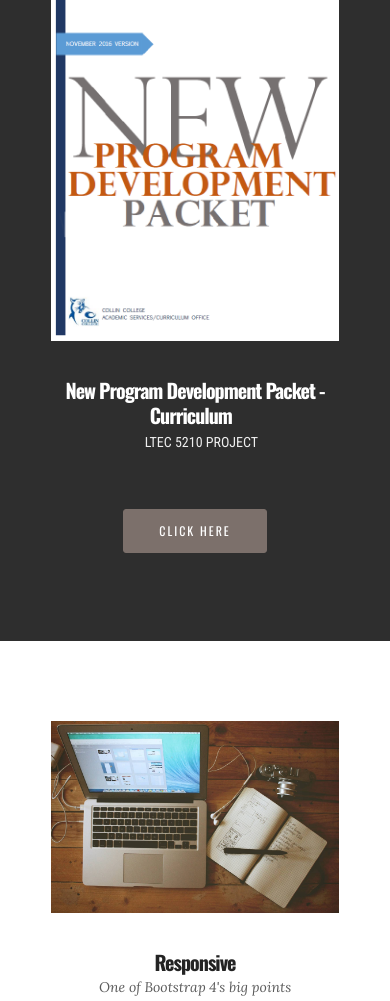
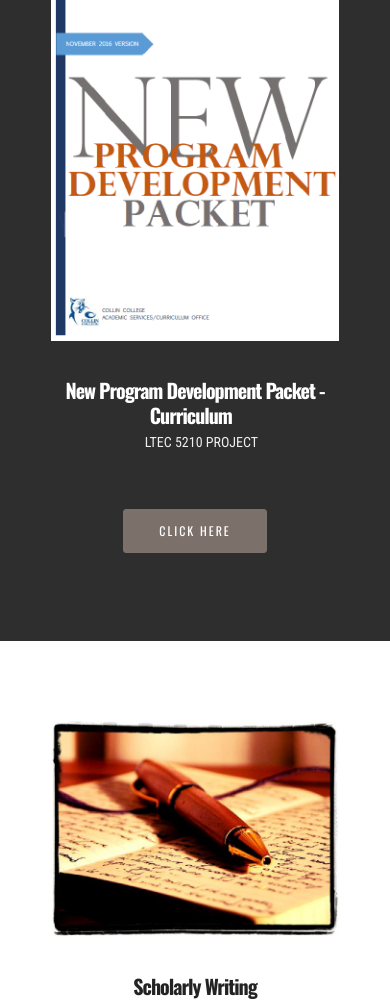
Before and after one commit to villavance/villavance.github.io, a plain HTML site: page portfolio.html in a window 390 px wide. Shown: the part 111-1112 px from the top of the page. Drawn offline with nearby package versions, Linux system fonts and the light colour scheme.

Commit message:
create github pages

```diff
--- a/assets/images/hashes.json
+++ b/assets/images/hashes.json
@@ -1 +1 @@
-{"cFBL9Ax28FK4y0MHJjP22g==":"mbr-170x128.jpg","5yJKLrbU3qDuaOjHb7cfsg==":"new_program_packet-600x774.png","tGrVG/RSlcLFqMDvuNnz+A==":"mbr-2000x1333.jpg","eXxfb4pnHUmeDlEYnhWxaA==":"new_program_packet-1400x1807.png"}
+{"cFBL9Ax28FK4y0MHJjP22g==":"mbr-170x128.jpg","5yJKLrbU3qDuaOjHb7cfsg==":"new_program_packet-600x774.png","tGrVG/RSlcLFqMDvuNnz+A==":"mbr-2000x1333.jpg","eXxfb4pnHUmeDlEYnhWxaA==":"new_program_packet-1400x1807.png","mHpgeSM8VBH+otYm0vfNzQ==":"scholarly-pen-600x450.jpg"}
--- a/portfolio.html
+++ b/portfolio.html
@@ -45,7 +45,7 @@
                         <div class="hamburger-icon"></div>
                     </button>
 
-                    <ul class="nav-dropdown collapse pull-xs-right nav navbar-nav navbar-toggleable-sm" id="exCollapsingNavbar"><li class="nav-item"><a class="nav-link link" href="index.html">HOME</a></li><li class="nav-item"><a class="nav-link link" href="portfolio.html">PORTFOLIO<br></a></li><li class="nav-item dropdown"><a class="nav-link link" href="aboutme.html" aria-expanded="false">ABOUT ME</a></li><li class="nav-item"><a class="nav-link link" href="https://mobirise.com/" aria-expanded="false">FEATURES</a></li><li class="nav-item dropdown open"><a class="nav-link link dropdown-toggle" data-toggle="dropdown-submenu" href="https://mobirise.com/" aria-expanded="true">HELP</a><div class="dropdown-menu"><a class="dropdown-item" href="http://forums.mobirise.com/">Forum</a><a class="dropdown-item" href="https://mobirise.com/">Tutorials</a><a class="dropdown-item" href="https://mobirise.com/">Contact us</a></div></li></ul>
+                    <ul class="nav-dropdown collapse pull-xs-right nav navbar-nav navbar-toggleable-sm" id="exCollapsingNavbar"><li class="nav-item"><a class="nav-link link" href="index.html">HOME</a></li><li class="nav-item"><a class="nav-link link" href="portfolio.html">PORTFOLIO<br></a></li><li class="nav-item dropdown"><a class="nav-link link" href="aboutme.html" aria-expanded="false">ABOUT ME</a></li><li class="nav-item"><a class="nav-link link" href="aboutme.html" aria-expanded="false">SCHOLARLY WRITING<br></a></li><li class="nav-item"><a class="nav-link link" href="https://mobirise.com/" aria-expanded="false">FEATURES</a></li><li class="nav-item dropdown"><a class="nav-link link dropdown-toggle" data-toggle="dropdown-submenu" href="https://mobirise.com/" aria-expanded="false">HELP</a><div class="dropdown-menu"><a class="dropdown-item" href="http://forums.mobirise.com/">Forum</a><a class="dropdown-item" href="https://mobirise.com/">Tutorials</a><a class="dropdown-item" href="https://mobirise.com/">Contact us</a></div></li></ul>
                     <button hidden="" class="navbar-toggler navbar-close" type="button" data-toggle="collapse" data-target="#exCollapsingNavbar">
                         <div class="close-icon"></div>
                     </button>
@@ -58,7 +58,7 @@
 
 </section>
 
-<section class="engine"><a rel="external" href="https://mobirise.com">Web Site Builder</a></section><section class="mbr-cards mbr-section mbr-section-nopadding mbr-after-navbar" id="features1-h" style="background-color: rgb(255, 255, 255);">
+<section class="engine"><a rel="external" href="https://mobirise.com">Web Page Builder</a></section><section class="mbr-cards mbr-section mbr-section-nopadding mbr-after-navbar" id="features1-h" style="background-color: rgb(255, 255, 255);">
 
 
 
@@ -80,9 +80,9 @@
         <div class="mbr-cards-col col-xs-12 col-lg-2" style="padding-top: 80px; padding-bottom: 80px;">
             <div class="container">
                 <div class="card cart-block">
-                    <div class="card-img"><img src="assets/images/desktop.jpg" class="card-img-top"></div>
+                    <div class="card-img"><img src="assets/images/scholarly-pen-600x450.jpg" class="card-img-top"></div>
                     <div class="card-block">
-                        <h4 class="card-title">Responsive</h4>
+                        <h4 class="card-title">Scholarly Writing</h4>
                         <h5 class="card-subtitle">One of Bootstrap 4's big points</h5>
                         <p class="card-text">One of Bootstrap 4's big points is responsiveness and Mobirise makes effective use of this by generating highly responsive website for you.</p>
                         <div class="card-btn"><a href="https://mobirise.com" class="btn btn-primary">MORE</a></div>
```
Also changed, not shown: aboutme.html (+2 -2 lines), index.html (+2 -2 lines), newpacket.html (+3 -3 lines), assets/images/scholarly-pen-600x450.jpg (added), 1 other file.
